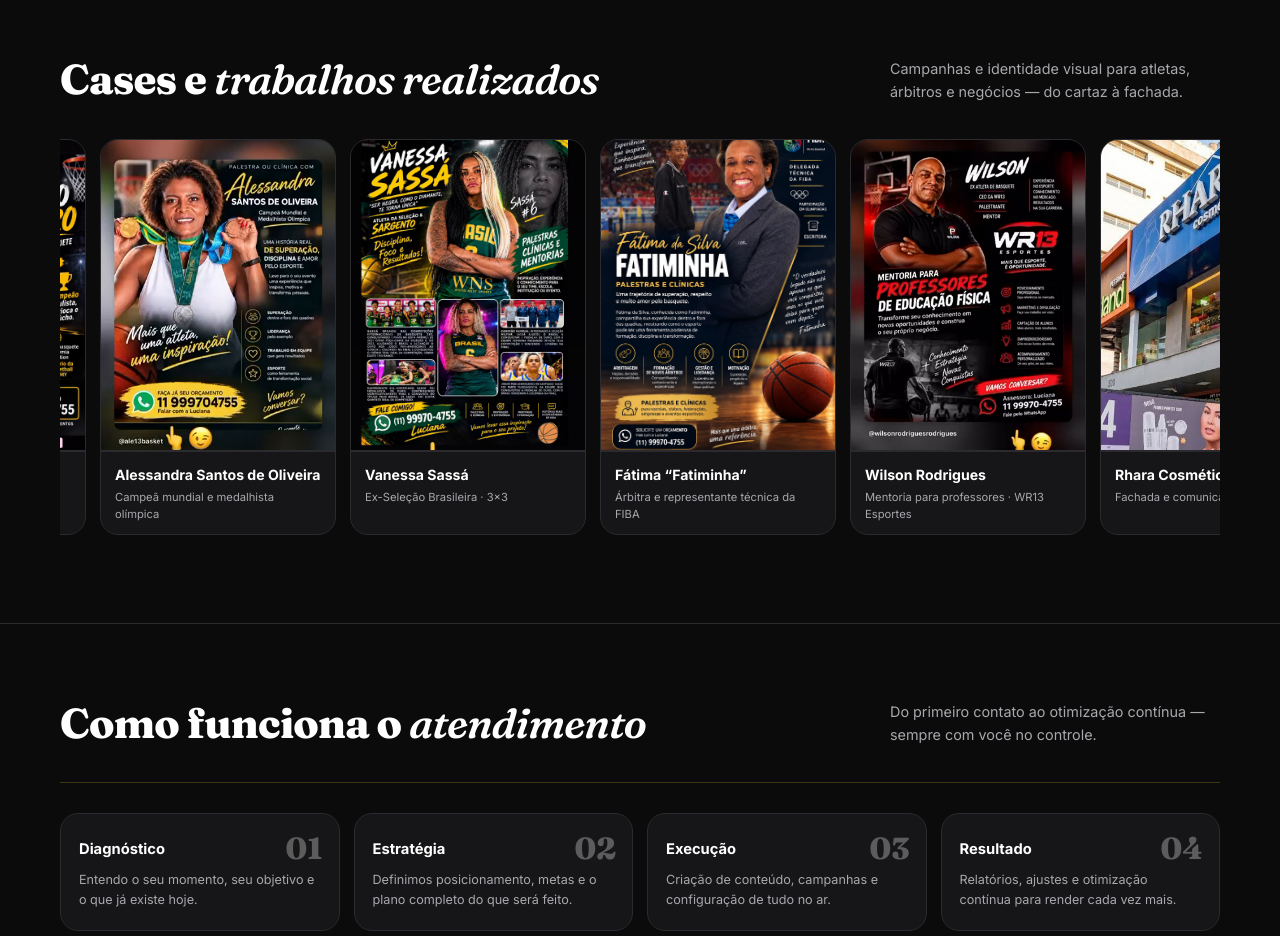
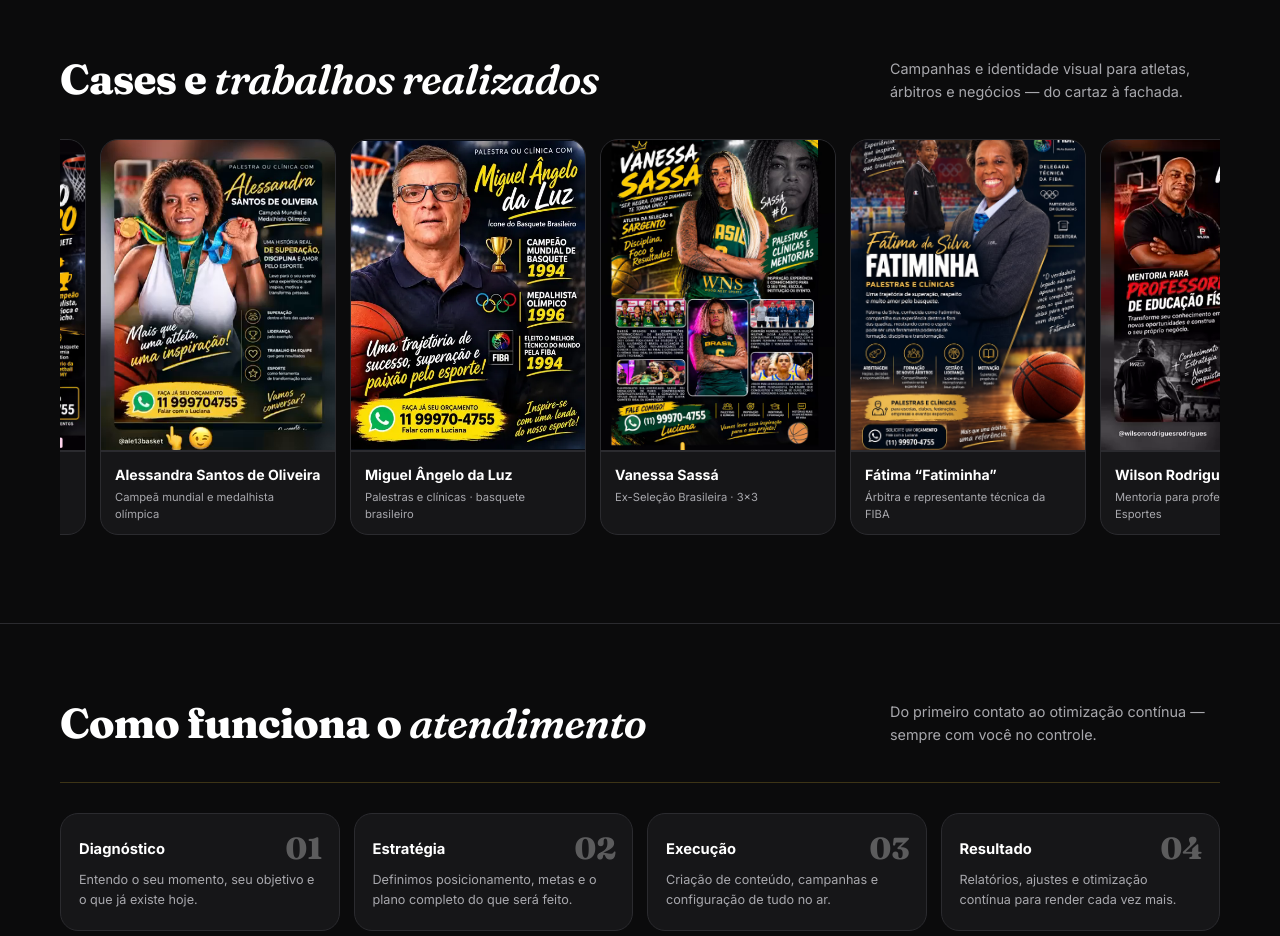
Before and after one commit to marcelooliveira8052668-cyber/luciana-oliveira-site, a plain HTML site: page index.html in a window 1280 px wide. Shown: the part 3620-4556 px from the top of the page. Drawn offline with Linux system fonts and the light colour scheme.

Commit message:
Adiciona arte de Miguel Ângelo da Luz ao carrossel de trabalhos

```diff
--- a/index.html
+++ b/index.html
@@ -160,6 +160,8 @@ blockquote{border-left:3px solid var(--gold);padding-left:18px;margin:20px 0;fon
 .trabalho{flex:0 0 236px;background:var(--panel);border:1px solid var(--line);border-radius:var(--radius);overflow:hidden;text-decoration:none;transition:transform .2s,border-color .2s}
 .trabalho:hover{transform:translateY(-4px);border-color:#ffffff}
 .trabalho img{width:100%;aspect-ratio:3/4;object-fit:cover;display:block;border-bottom:2px solid var(--line)}
+/* Mantém a imagem vertical de divulgação inteira, sem cortes no anúncio. */
+.trabalho-poster img{object-fit:contain;background:#070c15}
 .trabalho-info{padding:12px 14px}
 .trabalho-info b{font-size:.88rem;display:block}
 .trabalho-info span{display:block;font-size:.7rem;color:var(--muted);margin-top:3px;line-height:1.45}
@@ -638,6 +640,7 @@ html.tema-dia .site-footer{color:#5a5a62}
     <div class="galeria" tabindex="0" role="region" aria-label="Trabalhos recentes — role para o lado">
       <article class="trabalho"><img src="assets/clientes/danilo.png" alt="Arte de Danilo Castro, ex-jogador de basquete, divulgando palestras, clínicas e treinamentos" loading="lazy"><div class="trabalho-info"><b>Danilo Castro</b><span>Palestras e clínicas · ex-jogador de basquete</span></div></article>
       <article class="trabalho"><img src="assets/clientes/alessandra.png" alt="Arte de Alessandra Santos de Oliveira, campeã mundial e medalhista olímpica, divulgando palestras" loading="lazy"><div class="trabalho-info"><b>Alessandra Santos de Oliveira</b><span>Campeã mundial e medalhista olímpica</span></div></article>
+      <article class="trabalho trabalho-poster"><img src="assets/clientes/miguel-angelo-da-luz.webp" alt="Arte de divulgação de palestra ou clínica com Miguel Ângelo da Luz, ícone do basquete brasileiro" loading="lazy" decoding="async"><div class="trabalho-info"><b>Miguel Ângelo da Luz</b><span>Palestras e clínicas · basquete brasileiro</span></div></article>
       <article class="trabalho"><img src="assets/clientes/vanessa.png" alt="Arte de Vanessa Sassá, ex-Seleção Brasileira de basquete 3x3, divulgando palestras, clínicas e mentorias" loading="lazy"><div class="trabalho-info"><b>Vanessa Sassá</b><span>Ex-Seleção Brasileira · 3x3</span></div></article>
       <article class="trabalho"><img src="assets/clientes/fatiminha.jpeg" alt="Poster de Fátima Fatiminha, árbitra e representante técnica da FIBA, para palestras e clínicas" loading="lazy"><div class="trabalho-info"><b>Fátima “Fatiminha”</b><span>Árbitra e representante técnica da FIBA</span></div></article>
       <article class="trabalho"><img src="assets/clientes/wilson.png" alt="Arte de Wilson Rodrigues, ex-atleta de basquete, para mentoria de professores de Educação Física" loading="lazy"><div class="trabalho-info"><b>Wilson Rodrigues</b><span>Mentoria para professores · WR13 Esportes</span></div></article>
```
Also changed, not shown: assets/clientes/miguel-angelo-da-luz.webp (added).
